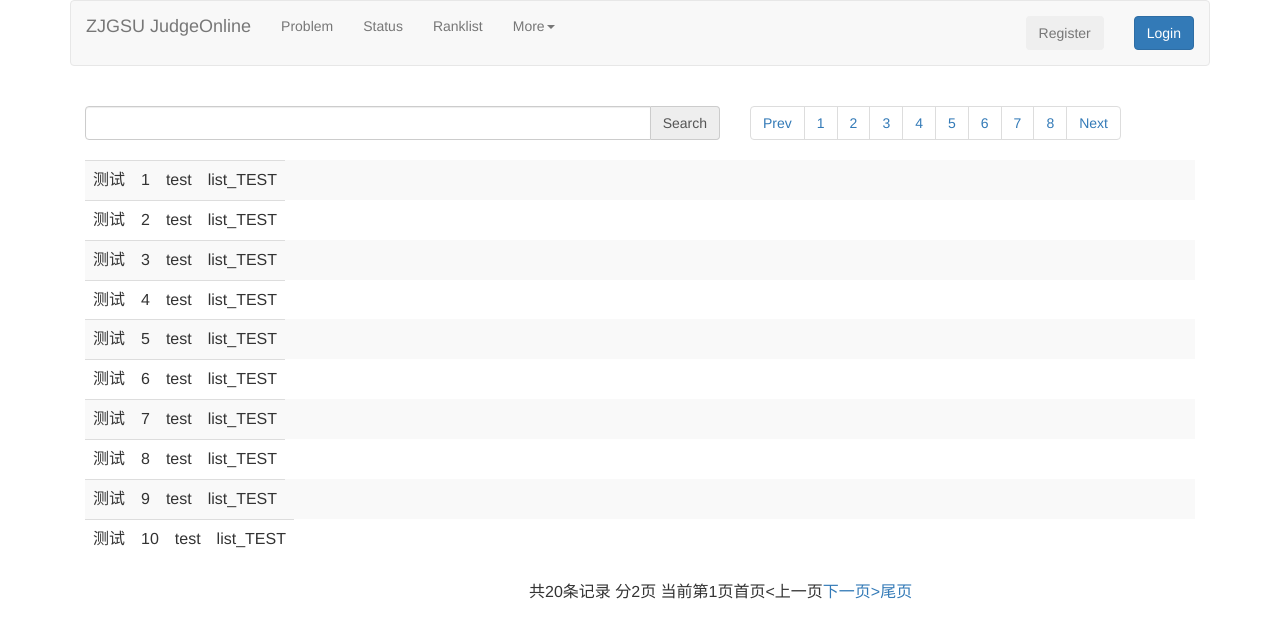
After one commit to Ginray/JudgeOnline, a Java web app: page /list_test.jsp in a window 1280 px wide. The commit adds this page. Shown: the top 638 px of the page. Run offline with Tomcat 11, a stand-in JSP engine, Linux system fonts and the light colour scheme; some libraries are stand-ins or nearby versions.

Commit message:
update pagination

```diff
--- a/WebRoot/WEB-INF/classes/struts.xml
+++ b/WebRoot/WEB-INF/classes/struts.xml
@@ -32,7 +32,7 @@
         <action name="problem_*" class="ProblemAction" method="{1}">
       	    <result name="success">/status.jsp</result>
             <result name="fail">/status.jsp</result>
-            <result name="problem">/test.jsp</result>
+            <result name="problem">/problem.jsp</result>
         </action>
     </package>
 
--- /dev/null
+++ b/WebRoot/list_test.jsp
@@ -0,0 +1,176 @@
+<%@ page language="java" import="java.util.*" pageEncoding="UTF-8"%>
+<%@ page language="java" import="com.zjgsu.service.*"%>
+<%@ page language="java" import="model.*"%>
+<%
+String path = request.getContextPath();
+String basePath = request.getScheme()+"://"+request.getServerName()+":"+request.getServerPort()+path+"/";
+%>
+
+<!DOCTYPE HTML PUBLIC "-//W3C//DTD HTML 4.01 Transitional//EN">
+<html>
+  <head>
+    <base href="<%=basePath%>">
+
+    <title>ZJGSU Judge Online</title>
+	<meta http-equiv="pragma" content="no-cache">
+	<meta http-equiv="cache-control" content="no-cache">
+	<meta http-equiv="expires" content="0">
+	<meta http-equiv="keywords" content="keyword1,keyword2,keyword3">
+	<meta http-equiv="description" content="This is my page">
+
+    <link rel="stylesheet" href="css/bootstrap.css">
+  	<script src="js/jquery.js"></script>
+    <script src="js/bootstrap.js"></script>
+
+    <link rel="Shortcut Icon" href="img/zjgsu.png" />
+
+  </head>
+
+<body onLoad="goPage(1,10);">
+	<div class="container">
+	<div class="row clearfix">
+		<div class="col-md-12 column">
+			<jsp:include page = "menu.jsp"></jsp:include>
+		</div>
+	</div>
+
+	<div class="col-md-12 column">
+	<div class="row clearfix">
+	<div class="col-md-7 column">
+		<br><!-- 需要一个换行才能对齐 -->
+		<div class="input-group">
+    	<input type="text" class="form-control input"><span class="input-group-addon btn btn-primary">Search</span>
+		</div>
+	</div>
+	<div class="col-md-5 column">
+		<ul class="pagination ">
+			<li>
+				 <a href="#">Prev</a>
+			</li>
+			<li>
+				 <a href="#">1</a>
+			</li>
+			<li>
+				 <a href="#">2</a>
+			</li>
+			<li>
+				 <a href="#">3</a>
+			</li>
+			<li>
+				 <a href="#">4</a>
+			</li>
+			<li>
+				 <a href="#">5</a>
+			</li>
+			<li>
+				 <a href="#">6</a>
+			</li>
+			<li>
+				 <a href="#">7</a>
+			</li>
+			<li>
+				 <a href="#">8</a>
+			</li>
+			<li>
+				 <a href="#">Next</a>
+			</li>
+		</ul>
+	</div>
+
+	</div>
+
+
+<table id="idData"  class="table table-striped"  >
+
+        <tr><td>测试</td><td>1</td><td>test</td><td>list_TEST</td></tr>
+        <tr><td>测试</td><td>2</td><td>test</td><td>list_TEST</td></tr>
+        <tr><td>测试</td><td>3</td><td>test</td><td>list_TEST</td></tr>
+        <tr><td>测试</td><td>4</td><td>test</td><td>list_TEST</td></tr>
+  		<tr><td>测试</td><td>5</td><td>test</td><td>list_TEST</td></tr>
+  		<tr><td>测试</td><td>6</td><td>test</td><td>list_TEST</td></tr>
+  		<tr><td>测试</td><td>7</td><td>test</td><td>list_TEST</td></tr>
+  		<tr><td>测试</td><td>8</td><td>test</td><td>list_TEST</td></tr>
+  		<tr><td>测试</td><td>9</td><td>test</td><td>list_TEST</td></tr>
+  		<tr><td>测试</td><td>10</td><td>test</td><td>list_TEST</td></tr>
+  		<tr><td>测试</td><td>11</td><td>test</td><td>list_TEST</td></tr>
+  		<tr><td>测试</td><td>12</td><td>test</td><td>list_TEST</td></tr>
+  		<tr><td>测试</td><td>13</td><td>test</td><td>list_TEST</td></tr>
+  		<tr><td>测试</td><td>14</td><td>test</td><td>list_TEST</td></tr>
+  		<tr><td>测试</td><td>15</td><td>test</td><td>list_TEST</td></tr>
+  		<tr><td>测试</td><td>16</td><td>test</td><td>list_TEST</td></tr>
+  		<tr><td>测试</td><td>17</td><td>test</td><td>list_TEST</td></tr>
+  		<tr><td>测试</td><td>18</td><td>test</td><td>list_TEST</td></tr>
+  		<tr><td>测试</td><td>19</td><td>test</td><td>list_TEST</td></tr>
+        <tr><td>测试</td><td>20</td><td>test</td><td>list_TEST</td></tr>
+    </table>
+
+    <table width="60%" align="right">
+        <tr><td><div id="barcon" name="barcon"></div></td></tr>
+    </table>
+
+	</div>
+
+
+
+
+
+
+ </div>
+
+ </body>
+
+
+  <script>
+	function goPage(pno,psize){
+    var itable = document.getElementById("idData");
+    var num = itable.rows.length;//表格所有行数(所有记录数)
+    console.log(num);
+    var totalPage = 0;//总页数
+    var pageSize = psize;//每页显示行数
+    //总共分几页
+    if(num/pageSize > parseInt(num/pageSize)){
+            totalPage=parseInt(num/pageSize)+1;
+       }else{
+           totalPage=parseInt(num/pageSize);
+       }
+    var currentPage = pno;//当前页数
+    var startRow = (currentPage - 1) * pageSize+1;//开始显示的行  31
+       var endRow = currentPage * pageSize;//结束显示的行   40
+       endRow = (endRow > num)? num : endRow;
+       console.log(endRow);
+       //遍历显示数据实现分页
+    for(var i=1;i<(num+1);i++){
+        var irow = itable.rows[i-1];
+        if(i>=startRow && i<=endRow){
+            irow.style.display = "block";
+        }else{
+            irow.style.display = "none";
+        }
+    }
+    var pageEnd = document.getElementById("pageEnd");
+    var tempStr = "共"+num+"条记录 分"+totalPage+"页 当前第"+currentPage+"页";
+    if(currentPage>1){
+        tempStr += "<a href=\"javascript:void(0);\" onClick=\"goPage("+(1)+","+psize+")\">首页</a>";
+        tempStr += "<a href=\"javascript:void(0);\" onClick=\"goPage("+(currentPage-1)+","+psize+")\"><上一页</a>"
+    }else{
+        tempStr += "首页";
+        tempStr += "<上一页";
+    }
+
+    if(currentPage<totalPage){
+        tempStr += "<a href=\"javascript:void(0);\" onClick=\"goPage("+(currentPage+1)+","+psize+")\">下一页></a>";
+        tempStr += "<a href=\"javascript:void(0);\" onClick=\"goPage("+(totalPage)+","+psize+")\">尾页</a>";
+    }else{
+        tempStr += "下一页>";
+        tempStr += "尾页";
+    }
+
+    document.getElementById("barcon").innerHTML = tempStr;
+
+}
+
+
+</script>
+
+
+</html>
--- a/WebRoot/problem_list.jsp
+++ b/WebRoot/problem_list.jsp
@@ -121,7 +121,7 @@ String basePath = request.getScheme()+"://"+request.getServerName()+":"+request.
 
     <tr>
       <td>1001</td>
-      <td><a href ="problem.jsp">A + B Problem</a></td>
+      <td><a href ="problem_test.jsp">A + B Problem</a></td>
       <td>HDU</td>
       <td>192636</td>
       <td>616339</td>
--- a/src/struts.xml
+++ b/src/struts.xml
@@ -32,7 +32,7 @@
         <action name="problem_*" class="ProblemAction" method="{1}">
       	    <result name="success">/status.jsp</result>
             <result name="fail">/status.jsp</result>
-            <result name="problem">/test.jsp</result>
+            <result name="problem">/problem.jsp</result>
         </action>
     </package>
 
```
Also changed, not shown: WebRoot/problem_test.jsp (renamed from WebRoot/test.jsp, +11 -17 lines), 1 other file.
